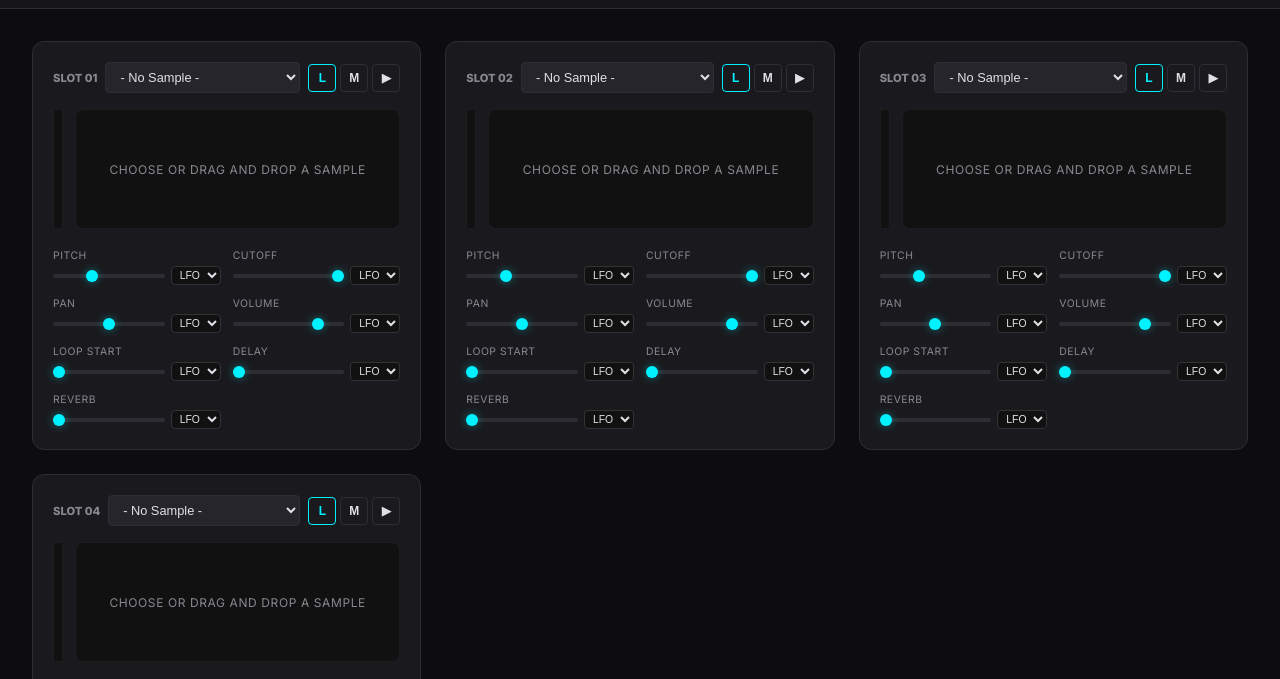
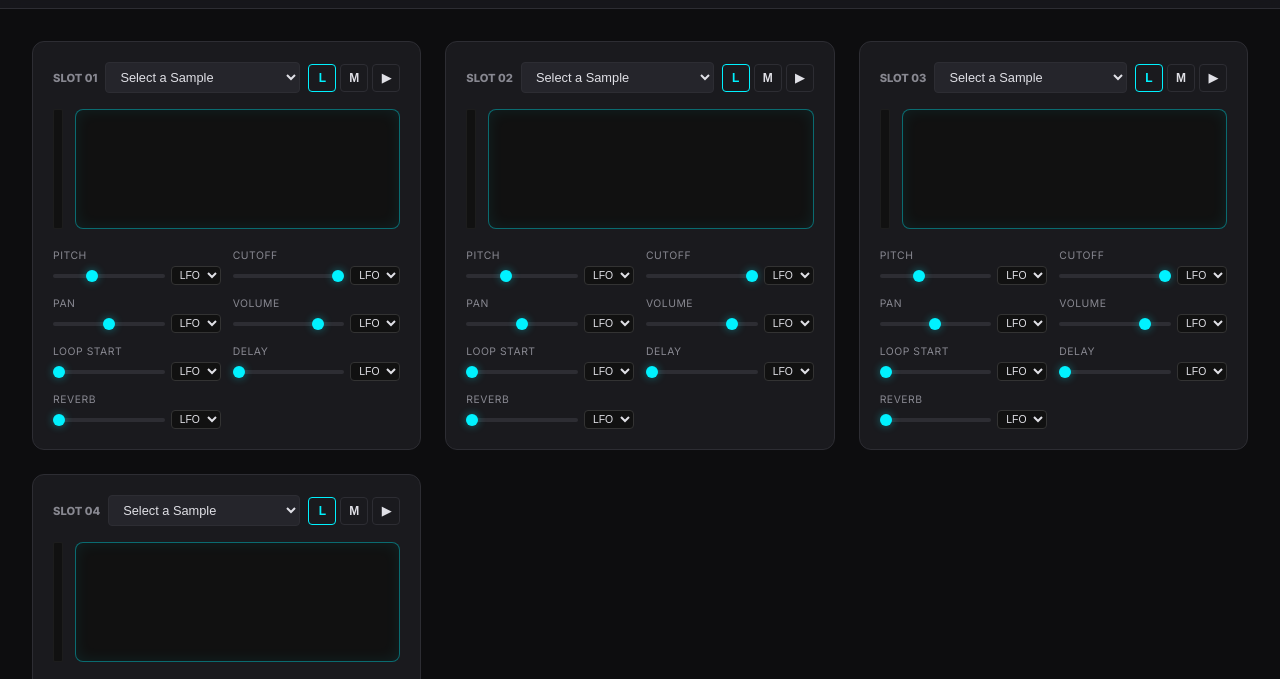
Before and after one commit to mofongo/web-sampler, a website built with Vite: page index.html in a window 1280 px wide. Shown: the part 61-740 px from the top of the page. Built offline with nearby package versions, Linux system fonts and the light colour scheme; what wavesurfer.js would draw is missing.

Commit message:
feat: UI improvements for empty slots and sample selection
- Replace placeholder text with pulsing border on empty waveform slots
- Restore default samples (counting, water) in dropdown menus
- Change dropdown text from "No Sample" to "Select a Sample"

Co-Authored-By: Claude Opus 4.5 <noreply@anthropic.com>

```diff
--- a/main.js
+++ b/main.js
@@ -62,26 +62,22 @@ async function initApp() {
         if (!audioEngine.initialized) {
             await audioEngine.init();
 
-            // Preload default samples
-            // Since we can't scan the FS in the browser, we hardcode the known files from the /audio folder
-            const defaults = [
+            // Preload sample library
+            const defaultSamples = [
                 '/audio/counting-to-10.wav',
                 '/audio/water.wav'
             ];
 
             try {
-                // Load all defaults
-                await Promise.all(defaults.map(url => audioEngine.loadFromUrl(url)));
-
-                // Update all slots with the new keys
+                await Promise.all(defaultSamples.map(url => audioEngine.loadFromUrl(url)));
                 const keys = audioEngine.getLibraryKeys();
                 slots.forEach(slot => slot.updateMenu(keys));
+            } catch (err) {
+                console.error('Failed to load default samples:', err);
+            }
 
-                // Try to restore from localStorage
-                loadFromLocalStorage();
-            } catch (err) {
-                console.error("Failed to load default samples", err);
-            }
+            // Try to restore from localStorage
+            loadFromLocalStorage();
 
             setupVisualizer();
         }
--- a/src/ui/PlayerUI.js
+++ b/src/ui/PlayerUI.js
@@ -41,7 +41,7 @@ export class PlayerUI {
             <div class="slot-header">
                 <span class="slot-title">SLOT ${String(this.id).padStart(2, '0')}</span>
                 <select class="sample-select">
-                    <option value="">- No Sample -</option>
+                    <option value="">Select a Sample</option>
                 </select>
                 <div class="slot-actions">
                     <button class="btn-icon btn-loop active" title="Toggle Looping">L</button>
@@ -57,7 +57,6 @@ export class PlayerUI {
                 </div>
                 <div class="waveform-container">
                     <div class="ws-waveform"></div>
-                    <div class="waveform-placeholder">Choose or drag and drop a sample</div>
                     <div class="drop-overlay">DROP FILE</div>
                 </div>
             </div>
@@ -617,9 +616,7 @@ export class PlayerUI {
         this.zoomLevel = 0;
         this.wavesurfer.zoom(0);
 
-        // Hide placeholder
-        const placeholder = this.element.querySelector('.waveform-placeholder');
-        if (placeholder) placeholder.style.display = 'none';
+        // Mark as having a sample (removes pulsing border)
         this.element.querySelector('.waveform-container').classList.add('has-sample');
 
         this.regions.clearRegions();
@@ -630,7 +627,7 @@ export class PlayerUI {
         const select = this.element.querySelector('.sample-select');
         const currentValue = select.value;
 
-        select.innerHTML = '<option value="">- No Sample -</option>';
+        select.innerHTML = '<option value="">Select a Sample</option>';
         keys.forEach(key => {
             const option = document.createElement('option');
             option.value = key;
--- a/style.css
+++ b/style.css
@@ -211,6 +211,23 @@ button.primary:hover {
   position: relative;
   border: 1px solid rgba(255, 255, 255, 0.05);
   touch-action: pan-x pinch-zoom;
+  animation: pulse-empty 2s ease-in-out infinite;
+}
+
+.waveform-container.has-sample {
+  animation: none;
+  border-color: rgba(255, 255, 255, 0.05);
+}
+
+@keyframes pulse-empty {
+  0%, 100% {
+    border-color: rgba(0, 242, 255, 0.15);
+    box-shadow: inset 0 0 10px rgba(0, 242, 255, 0.03);
+  }
+  50% {
+    border-color: rgba(0, 242, 255, 0.4);
+    box-shadow: inset 0 0 15px rgba(0, 242, 255, 0.08);
+  }
 }
 
 .waveform-container::-webkit-scrollbar {
@@ -244,26 +261,6 @@ button.primary:hover {
 .ws-waveform ::part(region-handle-right) {
   border-left: 2px solid var(--accent-color);
   width: 2px;
-}
-
-.waveform-placeholder {
-  position: absolute;
-  top: 0;
-  left: 0;
-  width: 100%;
-  height: 100%;
-  display: flex;
-  align-items: center;
-  justify-content: center;
-  font-size: 0.75rem;
-  color: var(--text-dim);
-  pointer-events: none;
-  text-transform: uppercase;
-  letter-spacing: 0.05em;
-}
-
-.waveform-container.has-sample .waveform-placeholder {
-  display: none !important;
 }
 
 .drop-overlay {
```
